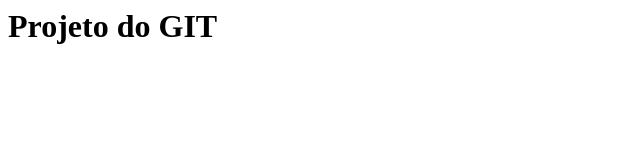
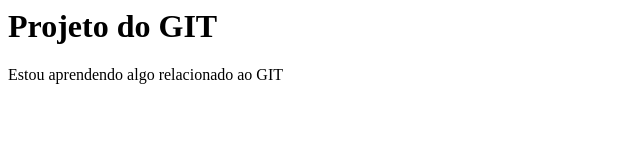
Before and after one commit to ydavidrkz/meu-site-teste, a plain HTML site: page index.html in a window 1280 px wide. Shown: the whole page, without its empty margins (0-640 px from the left). Drawn offline with Linux system fonts and the light colour scheme.

Commit message:
Primeiro paragrafo

```diff
--- a/index.html
+++ b/index.html
@@ -3,5 +3,6 @@
     </head>
     <body>
         <h1>Projeto do GIT</h1>
+        <p>Estou aprendendo algo relacionado ao GIT</p>
     </body>
 </html>
```
